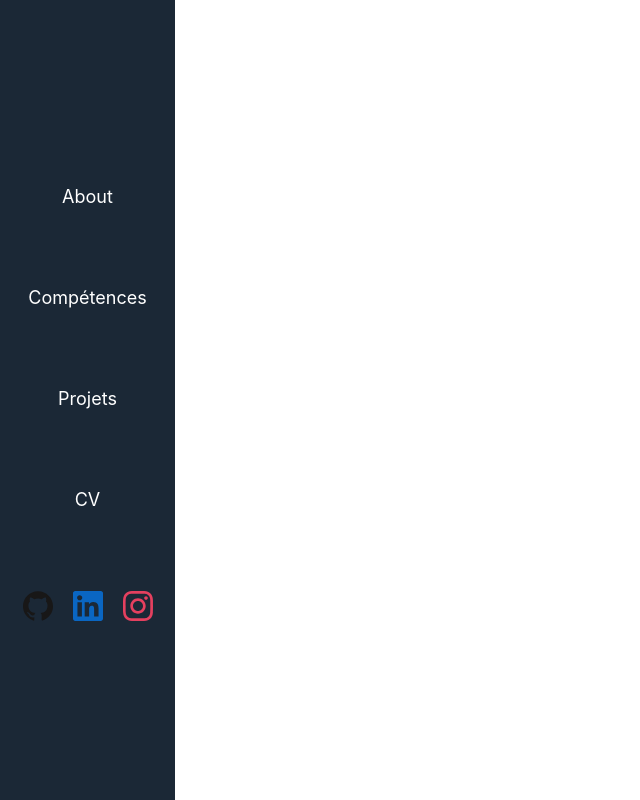
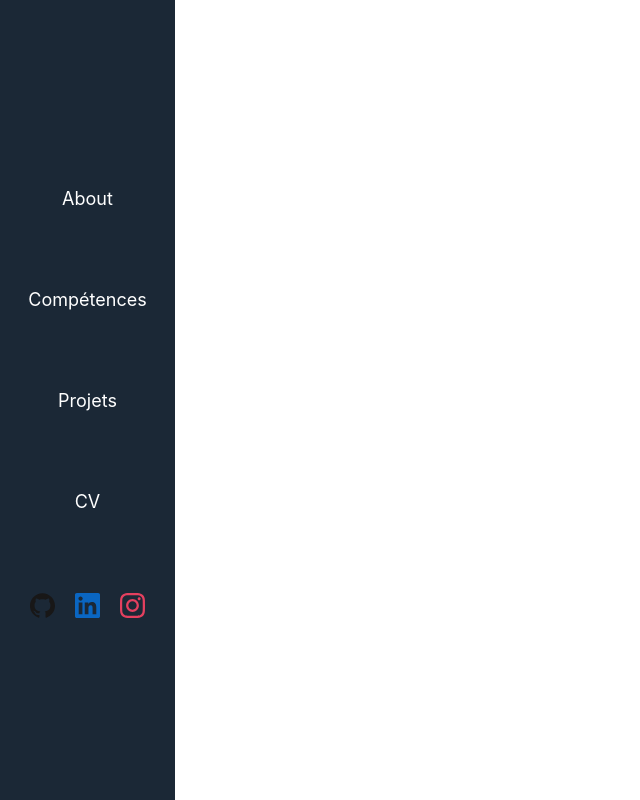
Before and after one commit to NorlaXx/portfolio, a React (Create React App) app: page / in a window 1280 px wide. Shown: the whole page, without its empty margins (0-640 px from the left). Built offline with nearby package versions, Linux system fonts and the light colour scheme.

Commit message:
taille des picto contact

```diff
--- a/src/assets/styles/navigation.scss
+++ b/src/assets/styles/navigation.scss
@@ -64,8 +64,8 @@ $background-color_1: #1b2836;
                 margin-right: 0px;
             }
             img {
-                width: 30px;
-                height: 30px;
+                width: 25px;
+                height: 25px;
             }
         }
     }
```
